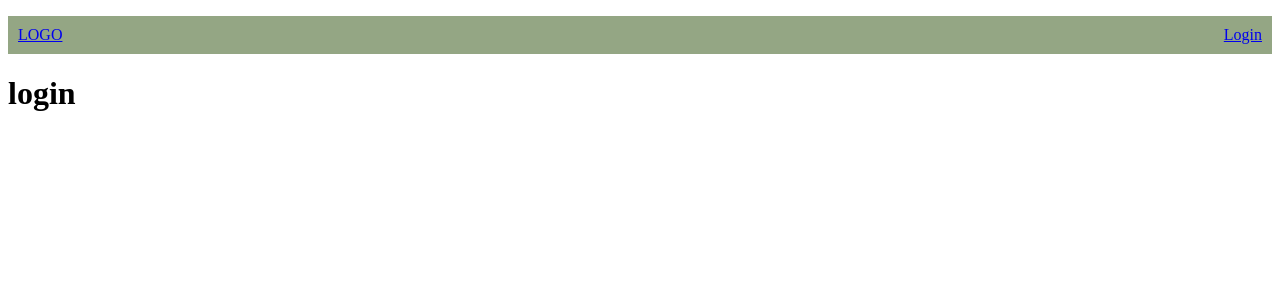
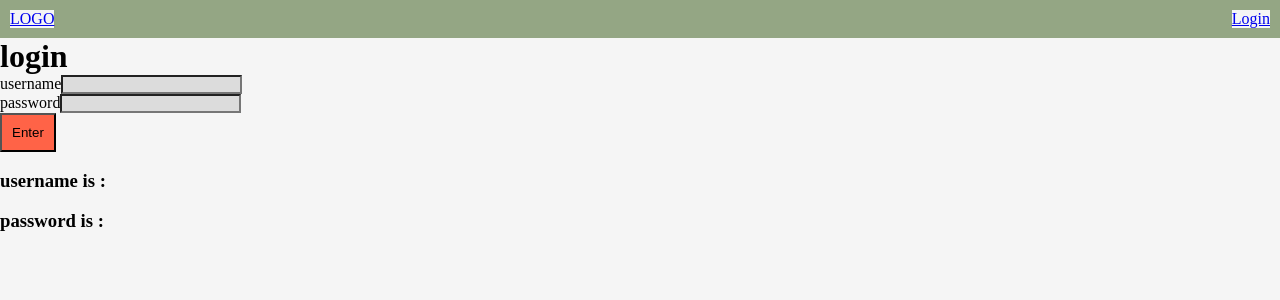
Before and after one commit to ShibaTenshi/Frontend-station, a Nuxt app: page /login in a window 1280 px wide. Shown: the top 300 px of the page. Built offline with nearby package versions, Linux system fonts and the light colour scheme.

Commit message:
test DOM login

```diff
--- a/pages/login.vue
+++ b/pages/login.vue
@@ -1,3 +1,57 @@
 <template>
     <h1>login</h1>
+    username<input type="text" name="usernameFied">
+    <br>
+    password<input type="text" name="passwdFied">
+    <br>
+    <button v-on:click="getUsernameFied(),getPasswordFied()">Enter</button>
+
+    <br><br>
+    <h3>username is : {{username}}</h3>
+    <br>
+    <h3>password is : {{password}}</h3>
 </template>
+
+<script>
+    export default{
+        data(){
+            return{
+                username: null,
+                password: null
+            }
+        },
+        methods:{
+            getUsernameFied(){
+                const username = document.querySelector("input[name=usernameFied]").value
+                this.username = username
+            },
+            getPasswordFied(){
+                const passwd = document.querySelector("input[name=passwdFied]").value
+                this.password = passwd
+            }
+        }
+    }
+</script>
+
+
+<style>
+    *{
+        margin: 0;
+        padding: 0;
+        box-sizing: border-box;
+        background-color: whitesmoke;
+    }
+    input{
+        background-color: gainsboro;
+    }
+    button {
+        background-color: tomato;
+        transition: 0.35s;
+        padding: 10px 10px;
+    }
+
+    button:hover {
+        background-color: red;
+        transition: 0.35s;
+    }
+</style>
```
